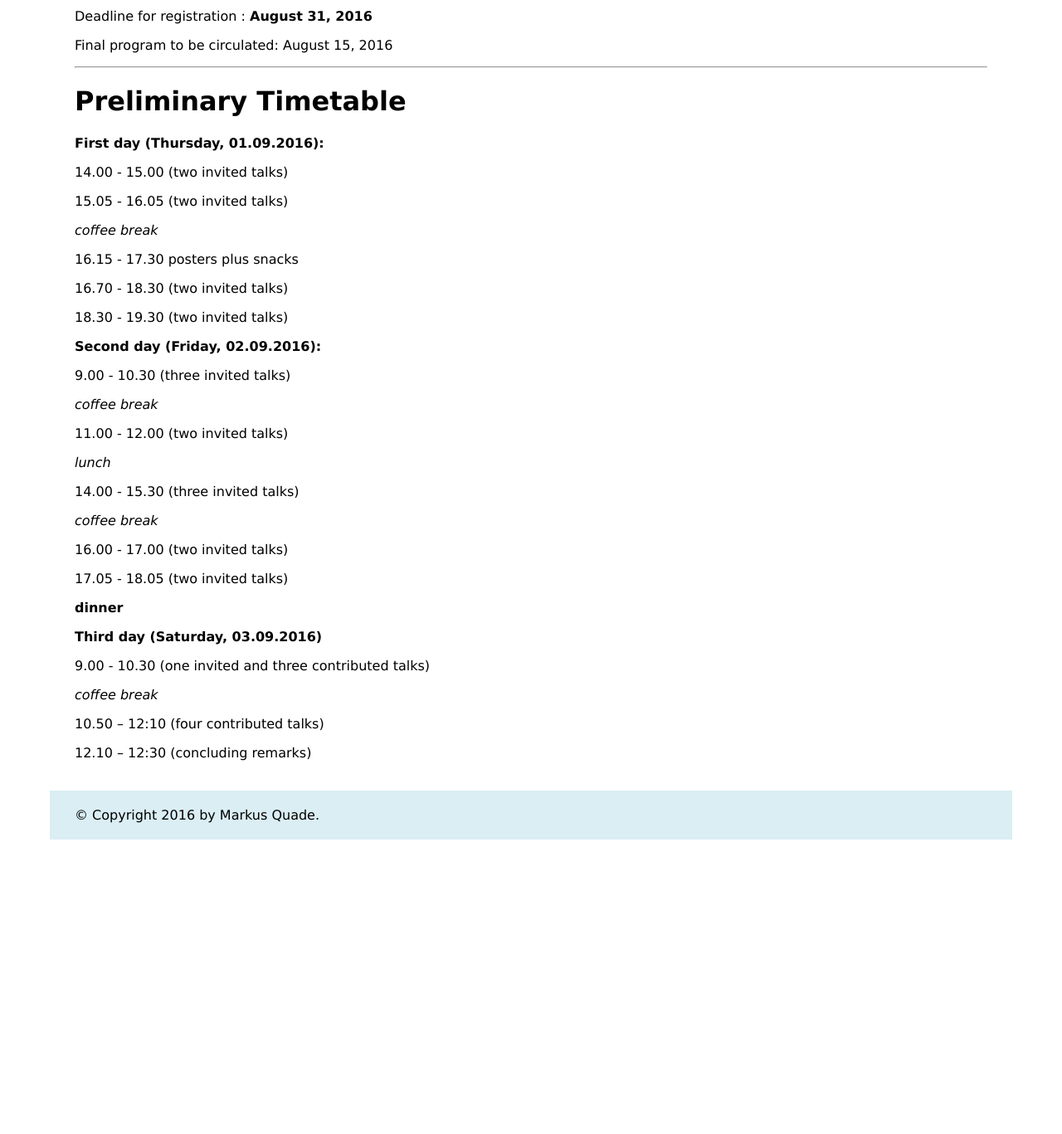
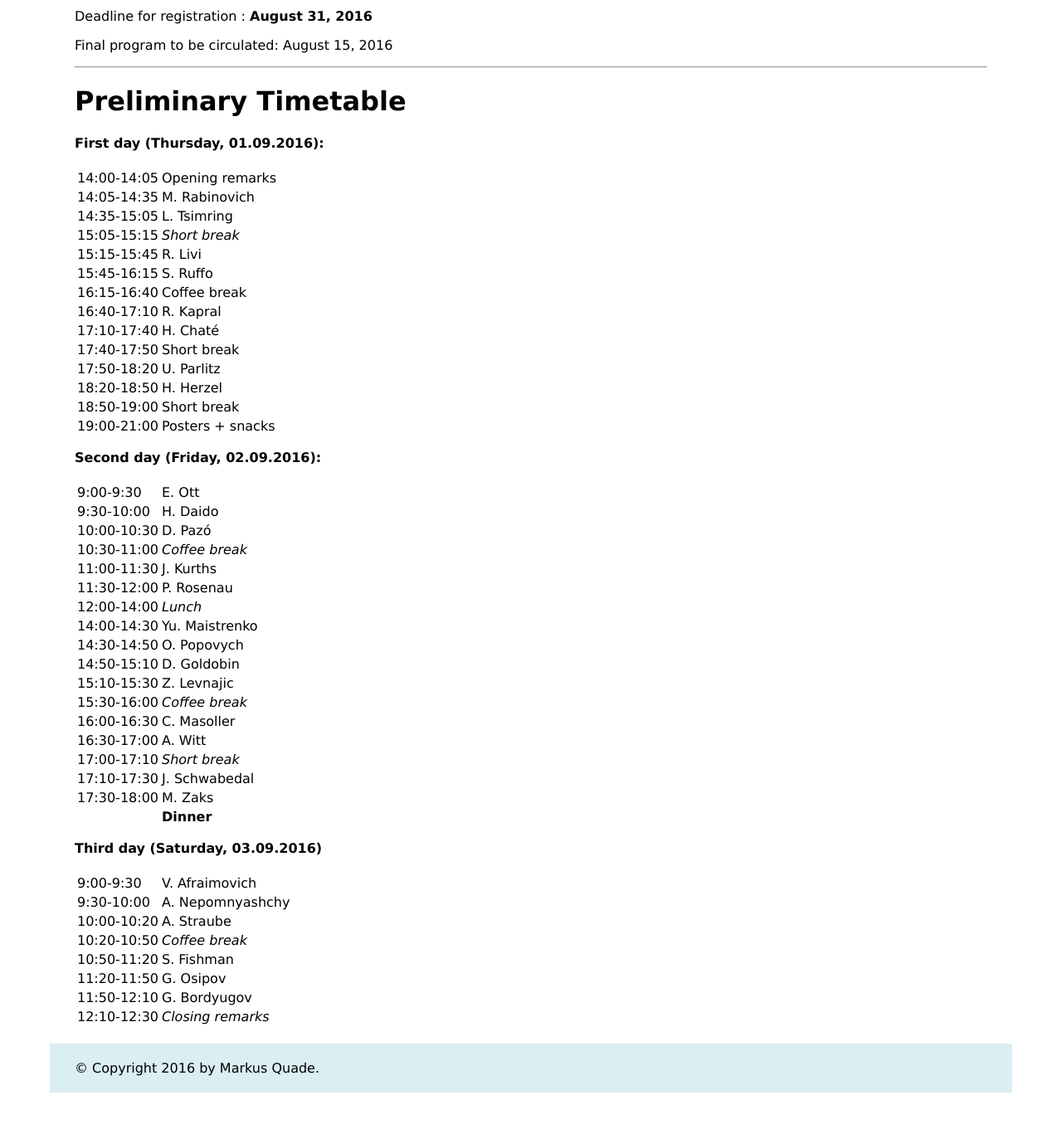
Before and after one commit to Ohjeah/advcompsys, a Python web app: template templates/timetable.html in a window 1280 px wide. Shown: the part 563-1930 px from the top of the page at 83% size. Before the commit the page ends 1575 px from the top, so only its background shows below. Run offline with Jinja, Linux system fonts and the light colour scheme; the template is opened without the code that fills it, so the values that code supplies are empty.

Commit message:
final program

```diff
--- a/app.py
+++ b/app.py
@@ -7,6 +7,7 @@ import hashlib
 import re
 import os
 import time
+from functools import partial
 
 authkey = 'HTTP_AUTHORIZATION'
 home = '/advances'
@@ -124,6 +125,7 @@ def no_test_row(row):
 def encode(row, exclude=(8,)):
     return [s.encode('utf-8') for i, s in enumerate(row) if i not in exclude]
 
+
 def order(entry):
     return [entry[i] for i in DB_COLUMNS]
 
@@ -154,7 +156,7 @@ class Participants:
     def get_participants_page(self):
         result = db.select(DB_TABLE)
         result = set(map(tuple, map(order, result)))  # filter duplicates, parse entry
-        result = map(encode, filter(no_test_row, result)) # remove tests and encode to utf
+        result = map(partial(encode, exclude=()), filter(no_test_row, result)) # remove tests and encode to utf
         result.insert(0, DB_COLUMNS)
         return render.participants(result)
 
--- a/templates/index.html
+++ b/templates/index.html
@@ -66,12 +66,12 @@
 <tr>
 <td>H. Daido, Japan</td>
 <td>C. Masoller, Spain</td>
-<td>D. Shepelyansky, France</td>
+<td>A. Nepomnyashchy, Israel </td>
 </tr>
 <tr>
 <td>S. Fishman, Israel</td>
 <td>G. Osipov, Russia</td>
-<td>L. Schimansky-Geier, Germany</td>
+<td>U. Parlitz, Germany </td>
 </tr>
 <tr>
 <td>R. Kapral, Canada</td>
@@ -84,7 +84,7 @@
 <td>A. Witt, Germany</td>
 </tr>
 <tr>
-<td>S. Kuznetsov, Russia</td>
+<td>H. Herzel, Germany </td>
 <td>S. Ruffo, Italy</td>
 <td>M. Zaks, Germany</td>
 </tr>
--- a/templates/timetable.html
+++ b/templates/timetable.html
@@ -40,27 +40,195 @@ The fee will be paid via electronic cash or cash on September 1-3 at the confere
 <hr>
 <h1>Preliminary Timetable</h1>
 <p><strong>First day (Thursday, 01.09.2016):</strong></p>
-<p>14.00 - 15.00 (two invited talks)</p>
-<p>15.05 - 16.05 (two invited talks)</p>
-<p><em>coffee break</em></p>
-<p>16.15 - 17.30 posters plus snacks</p>
-<p>16.70 - 18.30 (two invited talks)</p>
-<p>18.30 - 19.30 (two invited talks)</p>
+<table>
+<thead><tr>
+<th></th>
+<th></th>
+</tr>
+</thead>
+<tbody>
+<tr>
+<td>14:00-14:05</td>
+<td>Opening remarks</td>
+</tr>
+<tr>
+<td>14:05-14:35</td>
+<td>M. Rabinovich</td>
+</tr>
+<tr>
+<td>14:35-15:05</td>
+<td>L. Tsimring</td>
+</tr>
+<tr>
+<td>15:05-15:15</td>
+<td><em>Short break</em></td>
+</tr>
+<tr>
+<td>15:15-15:45</td>
+<td>R. Livi</td>
+</tr>
+<tr>
+<td>15:45-16:15</td>
+<td>S. Ruffo</td>
+</tr>
+<tr>
+<td>16:15-16:40</td>
+<td>Coffee break</td>
+</tr>
+<tr>
+<td>16:40-17:10</td>
+<td>R. Kapral</td>
+</tr>
+<tr>
+<td>17:10-17:40</td>
+<td>H. Chaté</td>
+</tr>
+<tr>
+<td>17:40-17:50</td>
+<td>Short break</td>
+</tr>
+<tr>
+<td>17:50-18:20</td>
+<td>U. Parlitz</td>
+</tr>
+<tr>
+<td>18:20-18:50</td>
+<td>H. Herzel</td>
+</tr>
+<tr>
+<td>18:50-19:00</td>
+<td>Short break</td>
+</tr>
+<tr>
+<td>19:00-21:00</td>
+<td>Posters + snacks</td>
+</tr>
+</tbody>
+</table>
 <p><strong>Second day (Friday, 02.09.2016):</strong></p>
-<p>9.00 - 10.30 (three invited talks)</p>
-<p><em>coffee break</em></p>
-<p>11.00 - 12.00 (two invited talks)</p>
-<p><em>lunch</em></p>
-<p>14.00 - 15.30 (three invited talks)</p>
-<p><em>coffee break</em></p>
-<p>16.00 - 17.00 (two invited talks)</p>
-<p>17.05 - 18.05 (two invited talks)</p>
-<p><strong>dinner</strong></p>
+<table>
+<thead><tr>
+<th></th>
+<th></th>
+</tr>
+</thead>
+<tbody>
+<tr>
+<td>9:00-9:30</td>
+<td>E. Ott</td>
+</tr>
+<tr>
+<td>9:30-10:00</td>
+<td>H. Daido</td>
+</tr>
+<tr>
+<td>10:00-10:30</td>
+<td>D. Pazó</td>
+</tr>
+<tr>
+<td>10:30-11:00</td>
+<td><em>Coffee break</em></td>
+</tr>
+<tr>
+<td>11:00-11:30</td>
+<td>J. Kurths</td>
+</tr>
+<tr>
+<td>11:30-12:00</td>
+<td>P. Rosenau</td>
+</tr>
+<tr>
+<td>12:00-14:00</td>
+<td><em>Lunch</em></td>
+</tr>
+<tr>
+<td>14:00-14:30</td>
+<td>Yu. Maistrenko</td>
+</tr>
+<tr>
+<td>14:30-14:50</td>
+<td>O. Popovych</td>
+</tr>
+<tr>
+<td>14:50-15:10</td>
+<td>D. Goldobin</td>
+</tr>
+<tr>
+<td>15:10-15:30</td>
+<td>Z. Levnajic</td>
+</tr>
+<tr>
+<td>15:30-16:00</td>
+<td><em>Coffee break</em></td>
+</tr>
+<tr>
+<td>16:00-16:30</td>
+<td>C. Masoller</td>
+</tr>
+<tr>
+<td>16:30-17:00</td>
+<td>A. Witt</td>
+</tr>
+<tr>
+<td>17:00-17:10</td>
+<td><em>Short break</em></td>
+</tr>
+<tr>
+<td>17:10-17:30</td>
+<td>J. Schwabedal</td>
+</tr>
+<tr>
+<td>17:30-18:00</td>
+<td>M. Zaks</td>
+</tr>
+<tr>
+<td></td>
+<td><strong>Dinner</strong></td>
+</tr>
+</tbody>
+</table>
 <p><strong>Third day (Saturday, 03.09.2016)</strong></p>
-<p>9.00 - 10.30 (one invited and three contributed talks)</p>
-<p><em>coffee break</em></p>
-<p>10.50 – 12:10 (four contributed talks)</p>
-<p>12.10 – 12:30 (concluding remarks)</p>
+<table>
+<thead><tr>
+<th></th>
+<th></th>
+</tr>
+</thead>
+<tbody>
+<tr>
+<td>9:00-9:30</td>
+<td>V. Afraimovich</td>
+</tr>
+<tr>
+<td>9:30-10:00</td>
+<td>A. Nepomnyashchy</td>
+</tr>
+<tr>
+<td>10:00-10:20</td>
+<td>A. Straube</td>
+</tr>
+<tr>
+<td>10:20-10:50</td>
+<td><em>Coffee break</em></td>
+</tr>
+<tr>
+<td>10:50-11:20</td>
+<td>S. Fishman</td>
+</tr>
+<tr>
+<td>11:20-11:50</td>
+<td>G. Osipov</td>
+</tr>
+<tr>
+<td>11:50-12:10</td>
+<td>G. Bordyugov</td>
+</tr>
+<tr>
+<td>12:10-12:30</td>
+<td><em>Closing remarks</em></td>
+</tr>
+</tbody>
+</table>
 
 
   </div>
```
Also changed, not shown: 2 other files.
